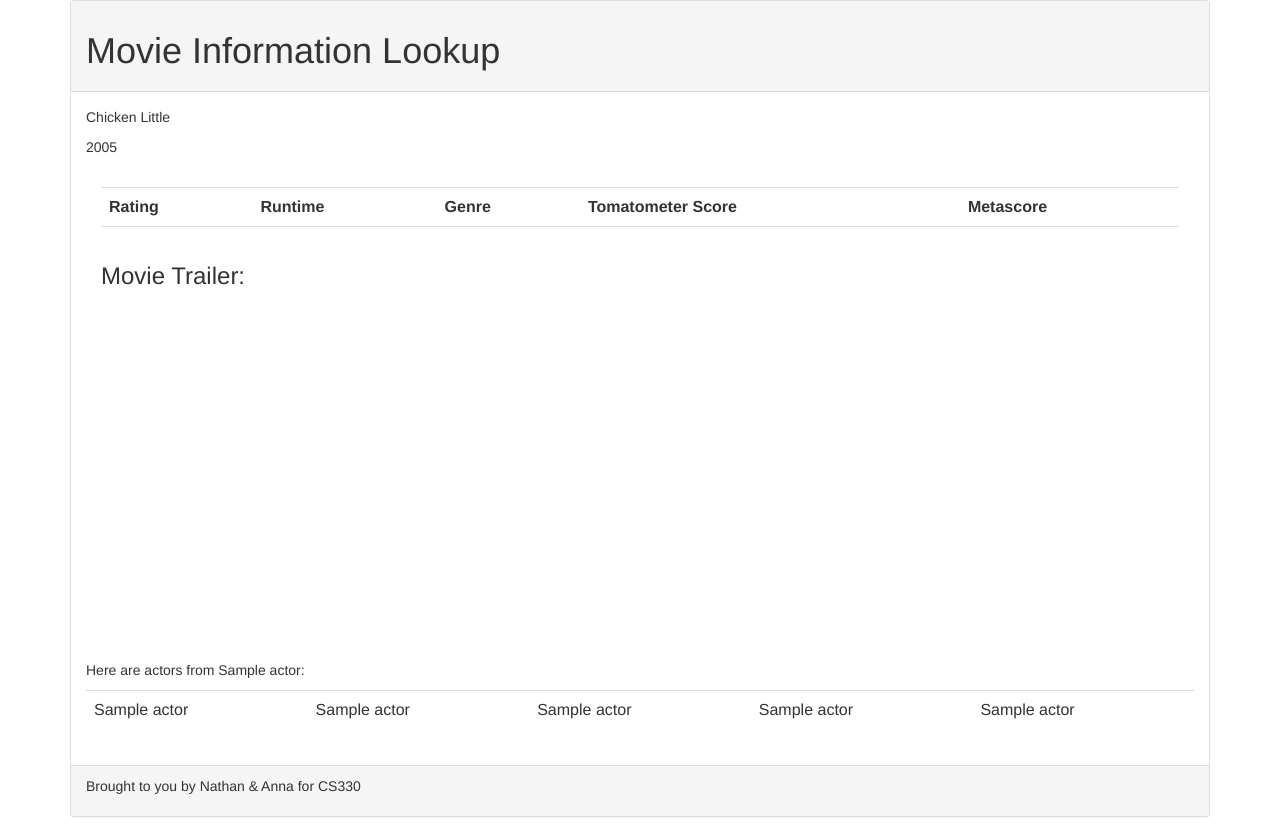
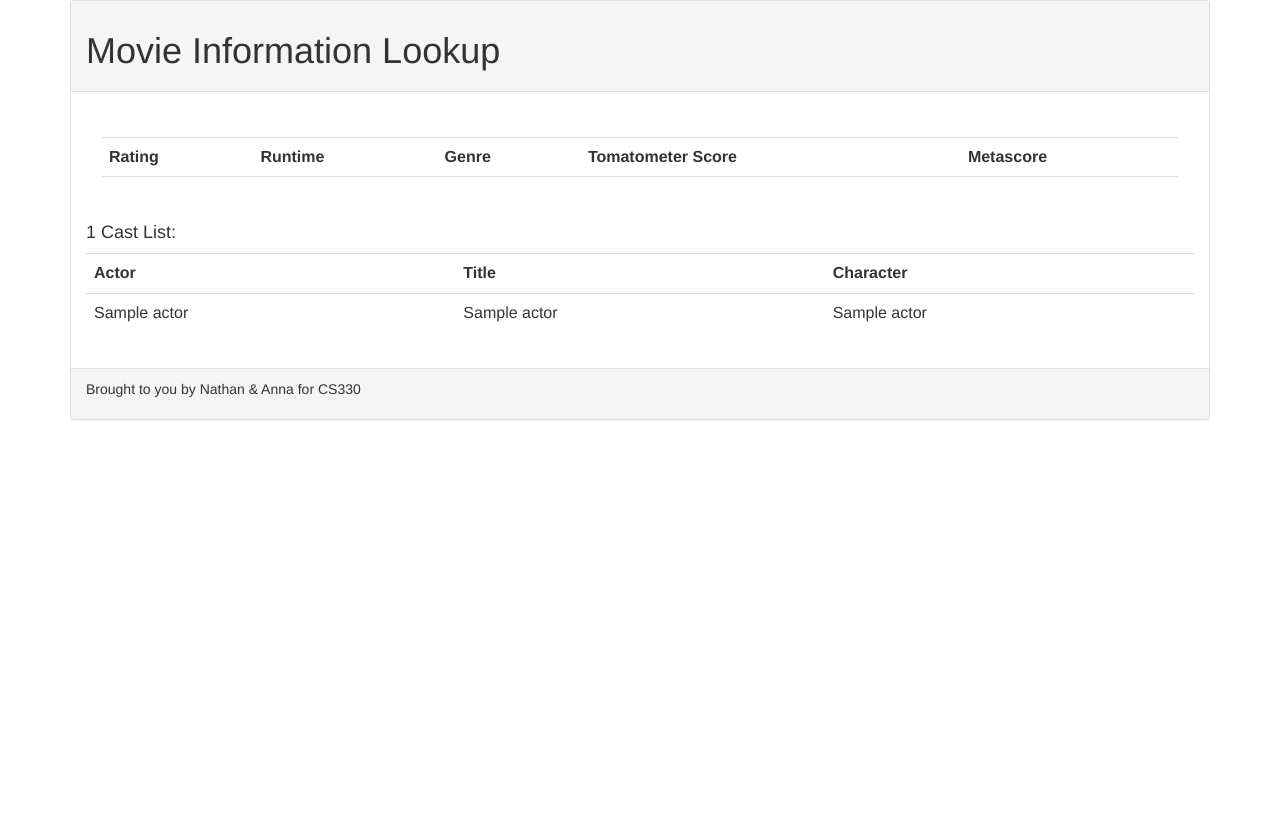
Before and after one commit to annaruble/330final, a Flask app: template templates/movie.html in a window 1280 px wide. After the commit the page ends 420 px from the top, so only its background shows below. Run offline with Flask 2, Linux system fonts and the light colour scheme; the template is opened without the code that fills it: most values are stand-ins (such as "Sample title", 1, 10 or a date in 2020); lists and menus that the app fills with data are empty; some libraries are stand-ins or nearby versions.

Commit message:
final updates

```diff
--- a/run.py
+++ b/run.py
@@ -37,7 +37,7 @@ def procform():
 def getMovieInfo():
     moviex = request.args.get("movie")
     db = records.Database('sqlite:///moviedb.db')
-    res = db.query("select distinct * from moviecast where title = '" + moviex + "' order by n")
+    res = db.query("select distinct * from moviecast where title = '{}' order by name asc".format(moviex))
 
 
     return render_template('movie.html',actors = res)
--- a/templates/base.html
+++ b/templates/base.html
@@ -3,10 +3,9 @@
         <link rel="stylesheet" href="https://maxcdn.bootstrapcdn.com/bootstrap/3.3.7/css/bootstrap.min.css">
         <script src="https://code.jquery.com/jquery-2.1.3.min.js"></script>
         <script src="https://ajax.googleapis.com/ajax/libs/jquery/3.1.0/jquery.min.js"></script>
-        <script src="https://apis.google.com/js/client.js?onload=init"></script>
         <script src="static/js/controller.js" type=text/javascript></script>
         <script src="static/js/app.js"></script>
-
+        <script src="https://apis.google.com/js/client.js?onload=init"></script>
 
     </head>
     <body>
--- a/templates/movie.html
+++ b/templates/movie.html
@@ -10,8 +10,8 @@
 
     </script>
 
-    <p id="titleInput" value="Chicken Little">Chicken Little<p>
-    <p id="yearInput">2005</p>
+    <p class="hide" id="titleInput">{{actors[0][0]}}<p>
+    <p class="hide" id="yearInput">{{actors[0][1]}}</p>
     <!-- <button class ="hide" onclick="search({{actors[0][2]}}, {{actors[0][1]}})" id ="getinf"></button> -->
     <button class ="hide" onclick="search()" id ="getinf"></button>
 
@@ -39,21 +39,24 @@
             </table>
         </div>
 
-        <div id="trailer">
+        <!-- <div id="trailer">
             <h3>Movie Trailer:</h3>
             <iframe id="trailI" width="640" height="360" frameborder="0" allowfullscreen></iframe>
-        </div>
+        </div> -->
     </div>
 
-    <p> Here are actors from {{actors[0][1]}}:</p>
+    <h4>{{actors[0][0]}} Cast List:</h4>
     <table class="table table-hover">
+        <tr>
+                <th>Actor</th>
+                <th>Title</th>
+                <th>Character</th>
+        </tr>
         {% for actor in actors  %}
         <tr>
             <td> {{actor[2]}} </td>
             <td> {{actor[3]}} </td>
             <td> {{actor[4]}} </td>
-            <td> {{actor[5]}} </td>
-            <td> {{actor[6]}} </td>
         </tr>
         {% endfor %}
     </table>
--- a/templates/result.html
+++ b/templates/result.html
@@ -5,6 +5,10 @@
 	<p> Here are the movies which satisfy your query:</p>
 
 	<table class="table table-hover">
+		<tr>
+			<th>Title</th>
+			<th>Year</th>
+			<th>Country</th>
 	    {% for movres in movress  %}
 	    <tr>
 	        <td id="{{movres[1]}}"><a href='/rendermovie?movie={{movres[1]}}'> {{movres[1]}} </a></td>
```
Also changed, not shown: templates/index.html (+21 -1 lines), static/js/controller.js (line endings or trailing spaces).
